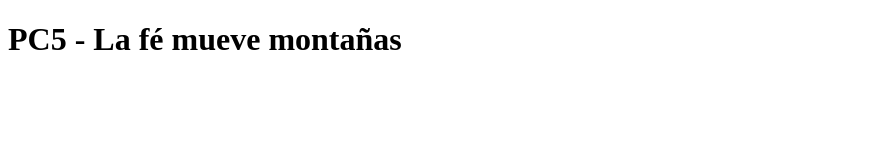
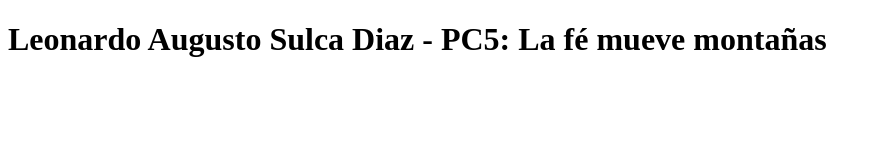
Before and after one commit to LeonardoSD-Arya/pc5_sulca, a plain HTML site: page project/templates/index.html in a window 1280 px wide. Shown: the whole page, without its empty margins (0-881 px from the left). Drawn offline with Linux system fonts and the light colour scheme.

Commit message:
Commit cambio html

```diff
--- a/project/templates/index.html
+++ b/project/templates/index.html
@@ -5,6 +5,6 @@
         <title>Leonardo Augusto Sulca Diaz</title>
     </head>
     <body>
-        <h1>PC5 - La fé mueve montañas</h1>
+        <h1>Leonardo Augusto Sulca Diaz - PC5: La fé mueve montañas</h1>
     </body>
 </html>
```
